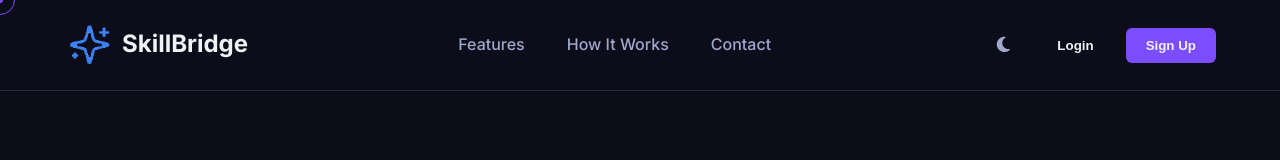
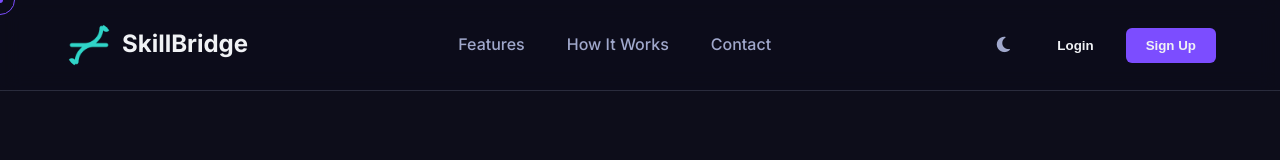
Before and after one commit to 1408Keshu/SkillBridge_Project, a React (Vite) app: page / in a window 1280 px wide. Shown: the top 160 px of the page. Built offline with nearby package versions, Linux system fonts and the light colour scheme.

Commit message:
logo concpt is like our website give support to grow our carrer

```diff
--- a/src/components/common/Navbar.jsx
+++ b/src/components/common/Navbar.jsx
@@ -14,7 +14,7 @@ const Header = ({ onLoginClick, onSignupClick }) => {
   return (
     <header className="top-nav">
       <Link to="/" className="logo">
-        <img src="/logo.png" alt="SkillBridge Logo" className="logo-image"
+        <img src="/skillbridge-logo-color.png" alt="SkillBridge Logo" className="logo-image"
         />SkillBridge
       </Link>
 
```
Also changed, not shown: public/skillbridge-logo-color.png (added).
